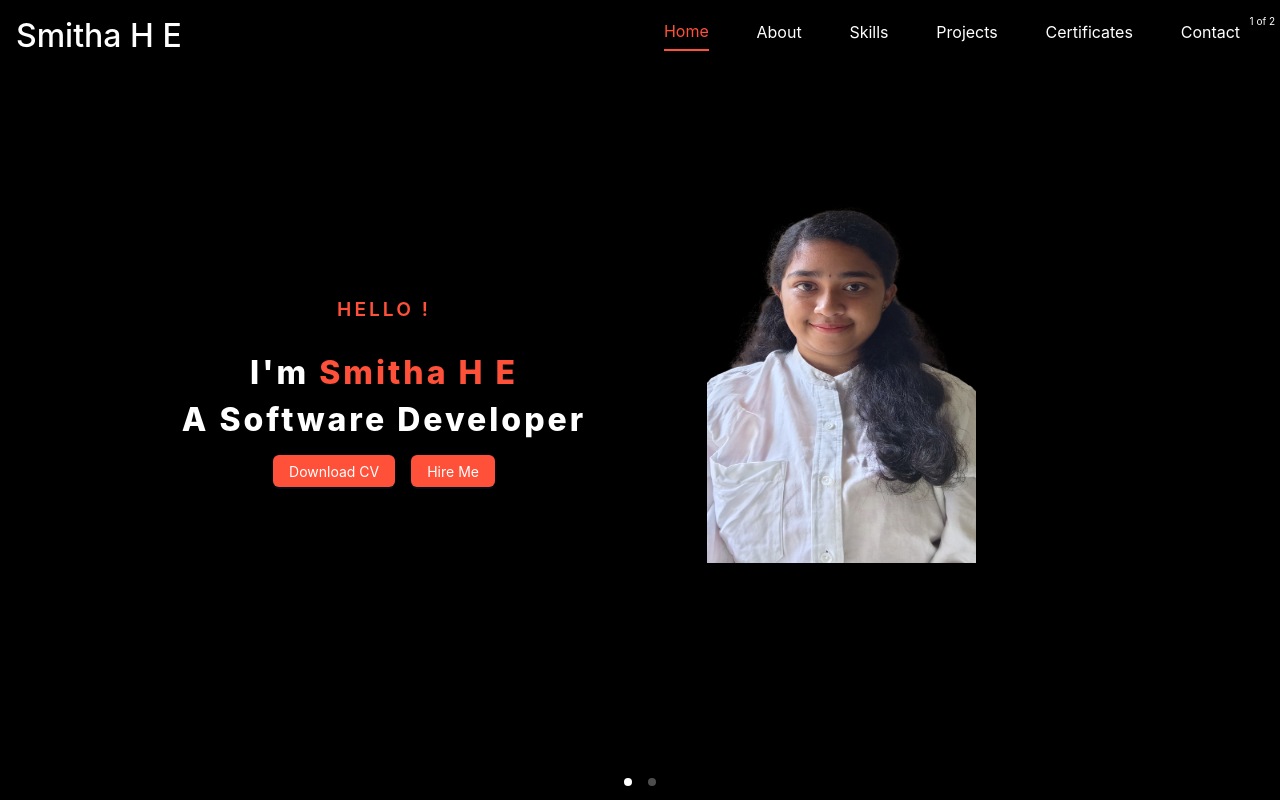
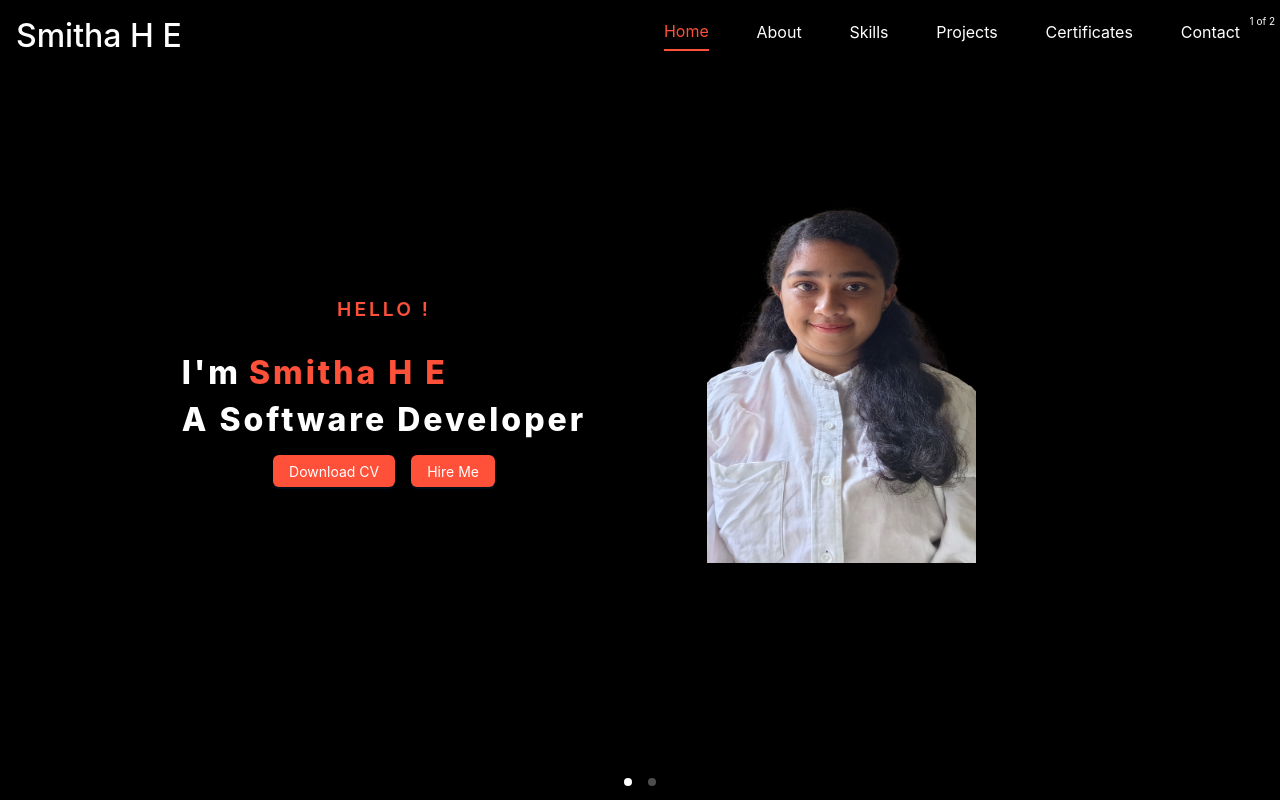
Before and after one commit to SmithaEregowda/portfolio_smitha, a React (Create React App) app: page / in a window 1280 px wide. Shown: the top 800 px of the page. Built offline with nearby package versions, Linux system fonts and the light colour scheme.

Commit message:
name animate

```diff
--- a/src/componets/carousel/carosel.module.scss
+++ b/src/componets/carousel/carosel.module.scss
@@ -23,11 +23,31 @@
                 font-size: 2rem;
                 letter-spacing: 3px;
                 margin-bottom: 0.5rem;
+                display: flex;
+                grid-gap: 0.5rem;
                 .subText{
                     font-size: 1.3rem;
                     margin-top: 0.5rem;
                 }
                 .name{
+                    color: var(--prime1);
+                    animation: titleanimate 1s;
+                    overflow: hidden;
+                    display: flex;
+                    height: 33px;
+                }
+            }
+            .intro1{
+                font-weight: 800;
+                font-size: 2rem;
+                letter-spacing: 3px;
+                margin-bottom: 0.5rem;
+                grid-gap: 0.5rem;
+                .subText{
+                    font-size: 1.3rem;
+                    margin-top: 0.5rem;
+                }
+                .name1{
                     color: var(--prime1);
                 }
             }
@@ -56,6 +76,42 @@
             }
         }
     }
+
+    @keyframes titleanimate {
+        0%{
+           width: 10px;
+        }
+        10%{
+            width: 30px;
+        }
+        20%{
+            width: 50px;
+        }
+        30%{
+            width: 70px;
+        }
+        40%{
+            width:90px;
+        }
+        50%{
+            width:110px;
+        }
+        60%{
+            width:120px;
+        }
+        70%{
+            width:140px;
+        }
+        80%{
+            width:160px;
+        }
+        90%{
+            width: 180px;
+        }
+        100%{
+            width: fit-content;
+        }
+    }
     @media only screen and (max-width:775px){
         .carouselContent{
             position: relative;
--- a/src/componets/carousel/index.js
+++ b/src/componets/carousel/index.js
@@ -58,8 +58,8 @@ const CarouselComponent = () => {
                <div className={styles.carouselContent}>
                     <div className={styles.describeSection}>
                         <div>
-                        <div className={styles.intro}>
-                            <span className={styles.name}>
+                        <div className={styles.intro1}>
+                            <span className={styles.name1}>
                                 UI Developer</span> with a <br />
                                <div className={styles.subText}> Passion for Creating Beautiful Websites</div>
                         </div>
```
